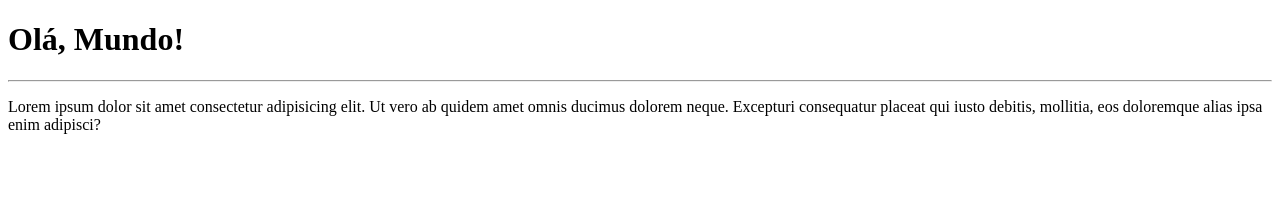
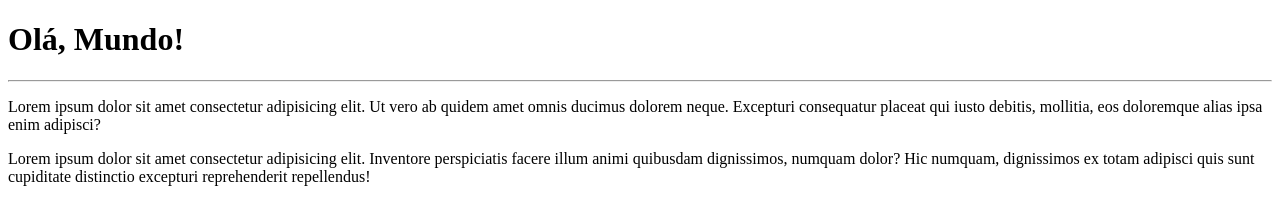
Before and after one commit to eduardodalmolin/Ola-mundo, a plain HTML site: page site-exemplo/index.html in a window 1280 px wide. Drawn offline with Linux system fonts and the light colour scheme.

Commit message:
adicionei um parágrafo

```diff
--- a/site-exemplo/index.html
+++ b/site-exemplo/index.html
@@ -9,5 +9,6 @@
     <h1>Olá, Mundo!</h1>
     <hr>
     <p>Lorem ipsum dolor sit amet consectetur adipisicing elit. Ut vero ab quidem amet omnis ducimus dolorem neque. Excepturi consequatur placeat qui iusto debitis, mollitia, eos doloremque alias ipsa enim adipisci?</p>
+    <p>Lorem ipsum dolor sit amet consectetur adipisicing elit. Inventore perspiciatis facere illum animi quibusdam dignissimos, numquam dolor? Hic numquam, dignissimos ex totam adipisci quis sunt cupiditate distinctio excepturi reprehenderit repellendus!</p>
 </body>
 </html>
```
